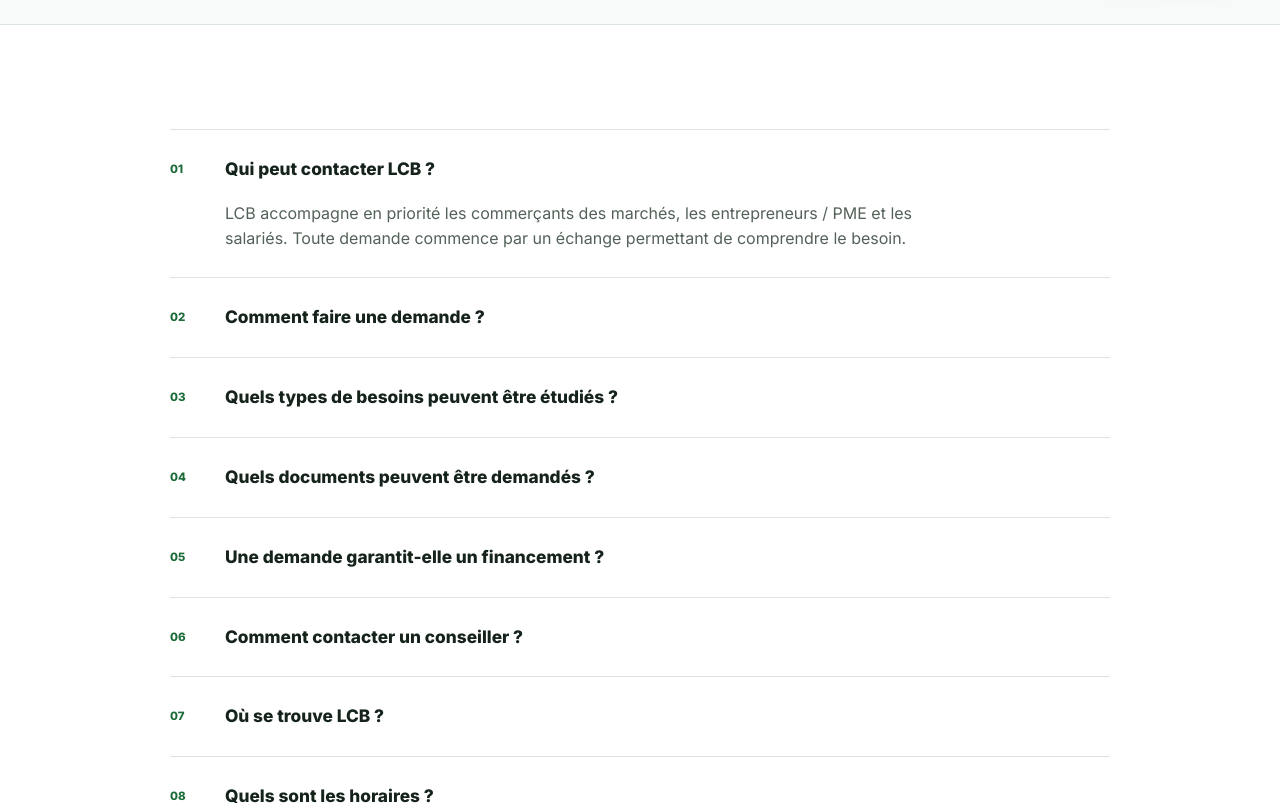
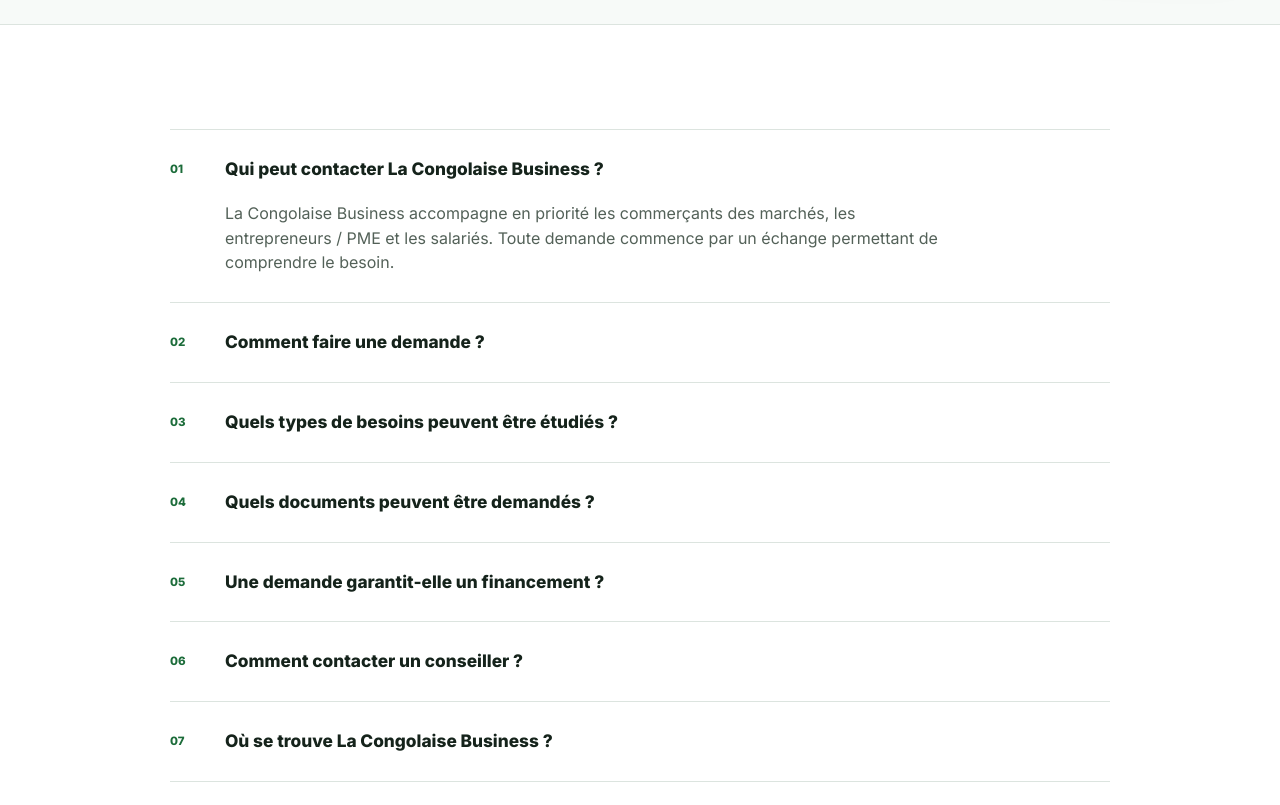
Before and after one commit to geraldymakosso-cpu/lcb, a Next.js app: page /faq in a window 1280 px wide. Shown: the part 680-1485 px from the top of the page. Built offline with nearby package versions, Linux system fonts and the light colour scheme; no server answers.

Commit message:
fix(brand): expand public FAQ naming

```diff
--- a/src/content/faq.ts
+++ b/src/content/faq.ts
@@ -1,8 +1,8 @@
 export const faqs = [
   {
-    question: "Qui peut contacter LCB ?",
+    question: "Qui peut contacter La Congolaise Business ?",
     answer:
-      "LCB accompagne en priorité les commerçants des marchés, les entrepreneurs / PME et les salariés. Toute demande commence par un échange permettant de comprendre le besoin.",
+      "La Congolaise Business accompagne en priorité les commerçants des marchés, les entrepreneurs / PME et les salariés. Toute demande commence par un échange permettant de comprendre le besoin.",
   },
   {
     question: "Comment faire une demande ?",
@@ -12,12 +12,12 @@
   {
     question: "Quels types de besoins peuvent être étudiés ?",
     answer:
-      "LCB peut étudier des besoins liés au stock, au développement d'une activité, à un équipement, à l'exploitation ou à un projet. Chaque besoin est examiné individuellement.",
+      "La Congolaise Business peut étudier des besoins liés au stock, au développement d'une activité, à un équipement, à l'exploitation ou à un projet. Chaque besoin est examiné individuellement.",
   },
   {
     question: "Quels documents peuvent être demandés ?",
     answer:
-      "Après la préqualification, un conseiller LCB vous indique les éléments utiles à l'étude de votre dossier. Le site V1 ne collecte aucune pièce d'identité, donnée bancaire ni document privé.",
+      "Après la préqualification, un conseiller de La Congolaise Business vous indique les éléments utiles à l'étude de votre dossier. Le site V1 ne collecte aucune pièce d'identité, donnée bancaire ni document privé.",
   },
   {
     question: "Une demande garantit-elle un financement ?",
@@ -30,12 +30,12 @@
       "Le moyen le plus direct est WhatsApp au +242 06 191 59 40. Vous pouvez également appeler ce numéro ou le +242 05 083 62 40.",
   },
   {
-    question: "Où se trouve LCB ?",
+    question: "Où se trouve La Congolaise Business ?",
     answer:
       "À Pointe-Noire, Fond Tié-Tié, Ndaka Soussou, en face de la clinique Rocher d'Âge.",
   },
   {
     question: "Quels sont les horaires ?",
-    answer: "LCB vous accueille du lundi au vendredi, de 08h30 à 17h30.",
+    answer: "La Congolaise Business vous accueille du lundi au vendredi, de 08h30 à 17h30.",
   },
 ] as const;
```
